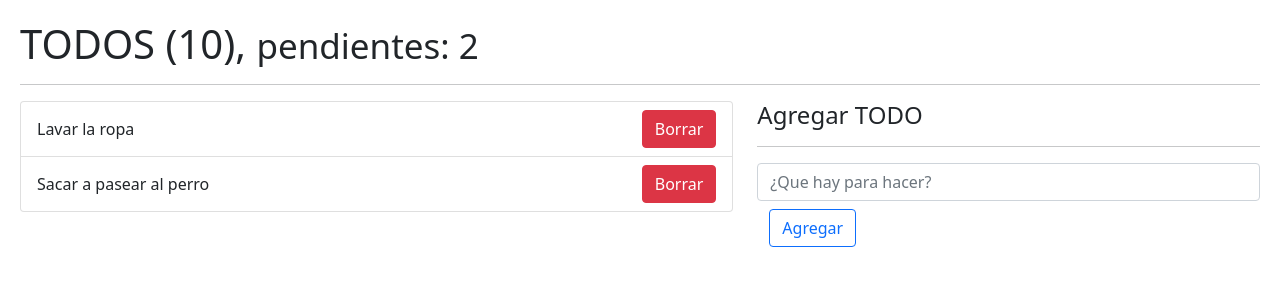
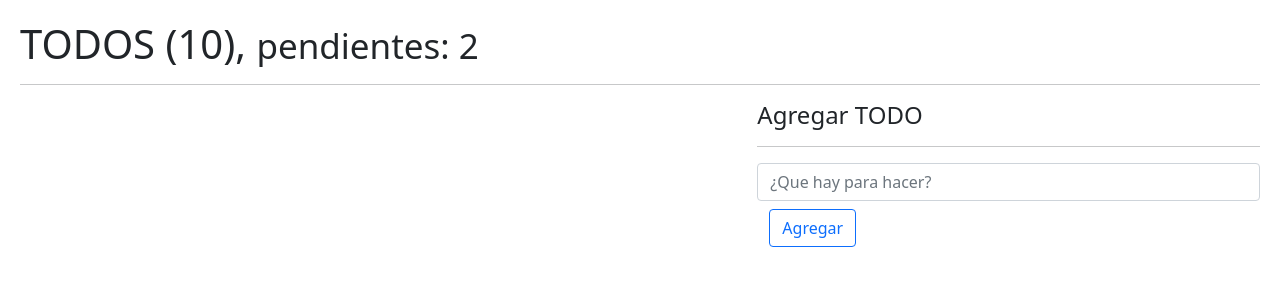
Before and after one commit to lenninIbarrraGonzalez/profundizacion-hooks, a React (Vite) app: page / in a window 1280 px wide. Shown: the top 300 px of the page. Built offline with nearby package versions, Linux system fonts and the light colour scheme.

Commit message:
guardando los TODOS en el localStorage

```diff
--- a/src/08-useReduce/TodoApp.jsx
+++ b/src/08-useReduce/TodoApp.jsx
@@ -1,23 +1,34 @@
-import { useReducer } from "react";
+import { useEffect, useReducer } from "react";
 import { todoReducer } from "./todoReducer";
 import { TodoList } from "./TodoList";
 import { TodoAdd } from "./TodoAdd";
 
-const initialState = [
-  {
-    id: new Date().getTime(),
-    description: "Lavar la ropa",
-    done: false,
-  },
-  {
-    id: new Date().getTime() * 3,
-    description: "Sacar a pasear al perro",
-    done: false,
-  },
-];
+// const initialState = [
+//   {
+//     id: new Date().getTime(),
+//     description: "Lavar la ropa",
+//     done: false,
+//   },
+//   {
+//     id: new Date().getTime() * 3,
+//     description: "Sacar a pasear al perro",
+//     done: false,
+//   },
+// ];
+
+//para el manejo de localStorage
+const initialState = [];
+
+const init = () => {
+  return JSON.parse(localStorage.getItem("TODOS")) || [];
+};
 
 export const TodoApp = () => {
-  const [todos, dispatch] = useReducer(todoReducer, initialState);
+  const [todos, dispatch] = useReducer(todoReducer, initialState, init);
+
+  useEffect(() => {
+    localStorage.setItem("TODOS", JSON.stringify(todos));
+  }, [todos]);
 
   const handleNewTodo = (todo) => {
     //console.log({ todo });
```
